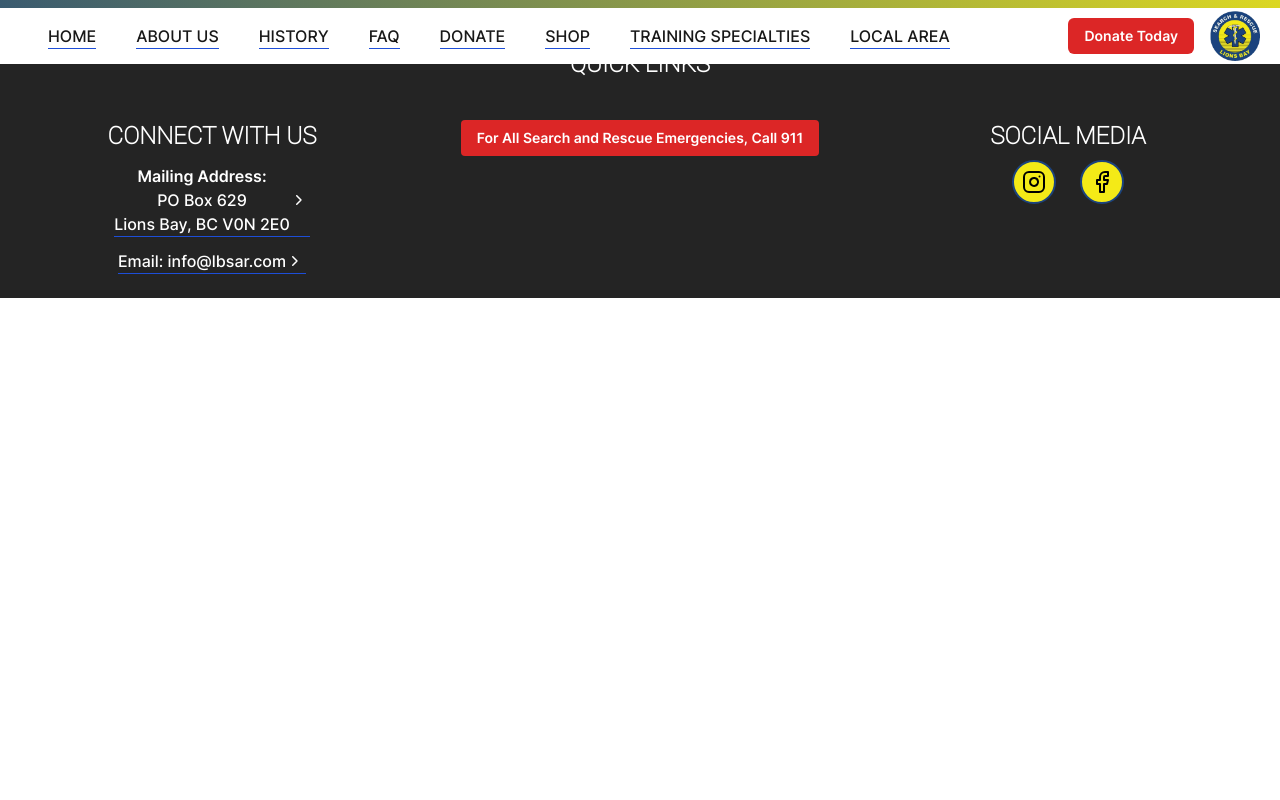
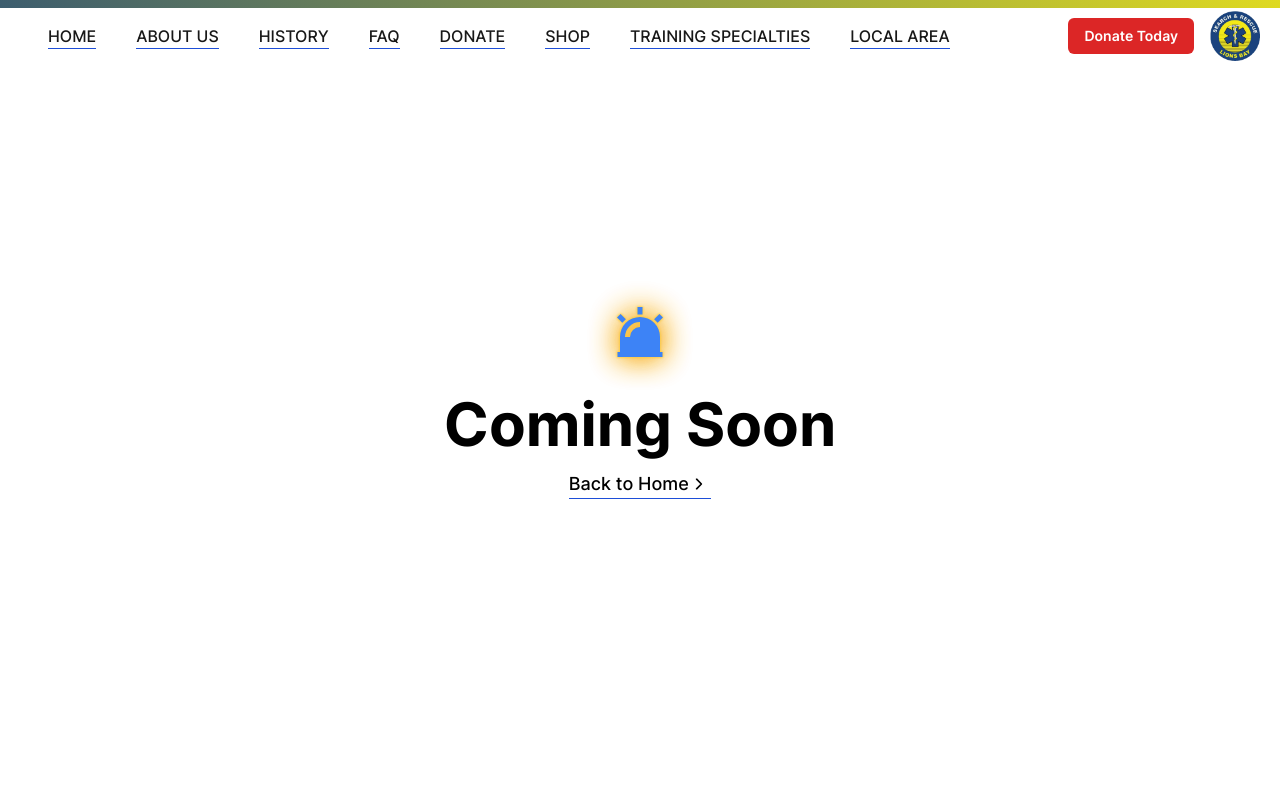
Before and after one commit to jacobsch/lbsar.com, a Next.js app: page /shop in a window 1280 px wide. Shown: the top 800 px of the page. Built offline with nearby package versions, Linux system fonts and the light colour scheme.

Commit message:
Add coming soon placeholder

```diff
--- a/src/pages/local-area/index.tsx
+++ b/src/pages/local-area/index.tsx
@@ -1,5 +1,7 @@
 import Layout from '$/layout/Layout';
 import Seo from '$/Seo';
+import ArrowLink from '@/components/ui/links/ArrowLink';
+import { RiAlarmWarningFill } from 'react-icons/ri';
 
 /**
  * SVGR Support
@@ -14,6 +16,19 @@ export default function VolunteerPage() {
     <Layout transparentHeader={false}>
       <Seo templateTitle='Volunteer' />
       <main>
+        {/* DELETE THE ENTIRE SECTION WHEN READY, and unused imports */}
+        <section className='bg-white'>
+          <div className='layout flex min-h-screen flex-col items-center justify-center text-center text-black'>
+            <RiAlarmWarningFill
+              size={60}
+              className='drop-shadow-glow animate-flicker text-blue-500'
+            />
+            <h1 className='mt-8 text-4xl md:text-6xl'>Coming Soon</h1>
+            <ArrowLink className='mt-4 md:text-lg' href='/'>
+              Back to Home
+            </ArrowLink>
+          </div>
+        </section>
       </main>
     </Layout>
   );
--- a/src/pages/shop/index.tsx
+++ b/src/pages/shop/index.tsx
@@ -1,5 +1,7 @@
 import Layout from '$/layout/Layout';
 import Seo from '$/Seo';
+import ArrowLink from '@/components/ui/links/ArrowLink';
+import { RiAlarmWarningFill } from 'react-icons/ri';
 
 /**
  * SVGR Support
@@ -14,6 +16,19 @@ export default function VolunteerPage() {
     <Layout transparentHeader={false}>
       <Seo templateTitle='Volunteer' />
       <main>
+        {/* DELETE THE ENTIRE SECTION WHEN READY, and unused imports */}
+        <section className='bg-white'>
+          <div className='layout flex min-h-screen flex-col items-center justify-center text-center text-black'>
+            <RiAlarmWarningFill
+              size={60}
+              className='drop-shadow-glow animate-flicker text-blue-500'
+            />
+            <h1 className='mt-8 text-4xl md:text-6xl'>Coming Soon</h1>
+            <ArrowLink className='mt-4 md:text-lg' href='/'>
+              Back to Home
+            </ArrowLink>
+          </div>
+        </section>
       </main>
     </Layout>
   );
--- a/src/pages/training-specialties/index.tsx
+++ b/src/pages/training-specialties/index.tsx
@@ -1,5 +1,7 @@
 import Layout from '$/layout/Layout';
 import Seo from '$/Seo';
+import ArrowLink from '@/components/ui/links/ArrowLink';
+import { RiAlarmWarningFill } from 'react-icons/ri';
 
 /**
  * SVGR Support
@@ -14,6 +16,19 @@ export default function VolunteerPage() {
     <Layout transparentHeader={false}>
       <Seo templateTitle='Volunteer' />
       <main>
+        {/* DELETE THE ENTIRE SECTION WHEN READY, and unused imports */}
+        <section className='bg-white'>
+          <div className='layout flex min-h-screen flex-col items-center justify-center text-center text-black'>
+            <RiAlarmWarningFill
+              size={60}
+              className='drop-shadow-glow animate-flicker text-blue-500'
+            />
+            <h1 className='mt-8 text-4xl md:text-6xl'>Coming Soon</h1>
+            <ArrowLink className='mt-4 md:text-lg' href='/'>
+              Back to Home
+            </ArrowLink>
+          </div>
+        </section>
       </main>
     </Layout>
   );
```
